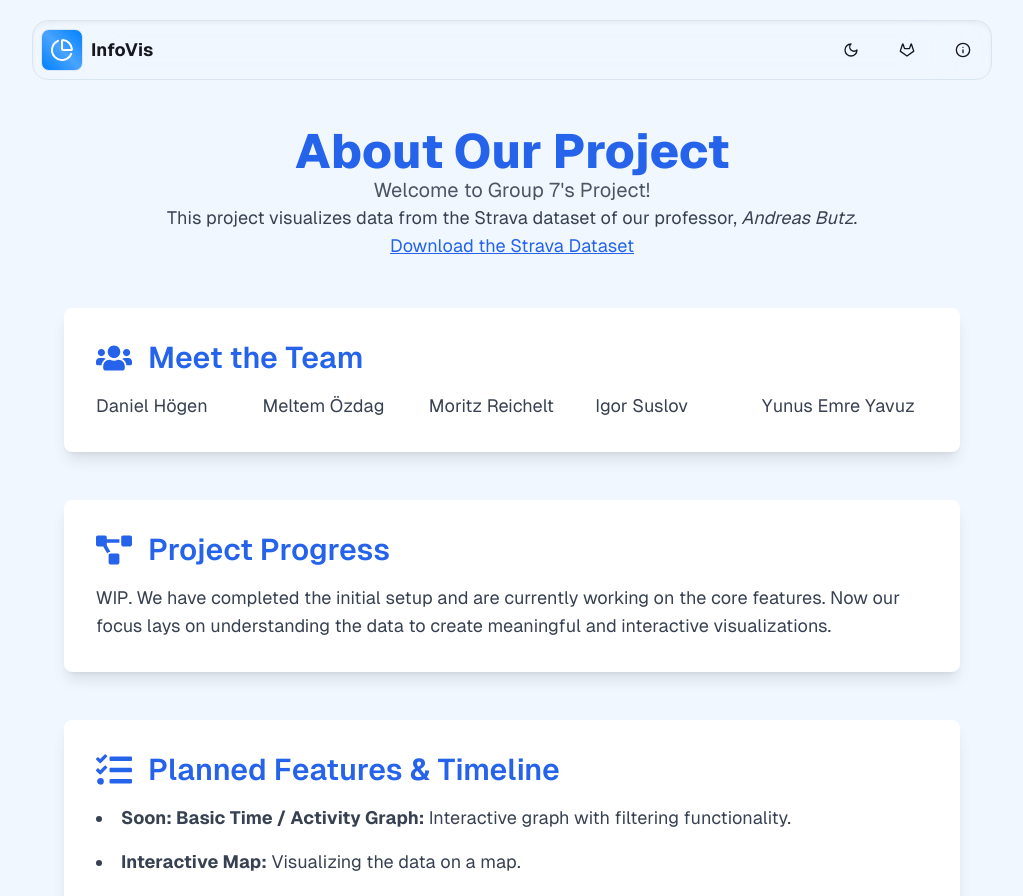
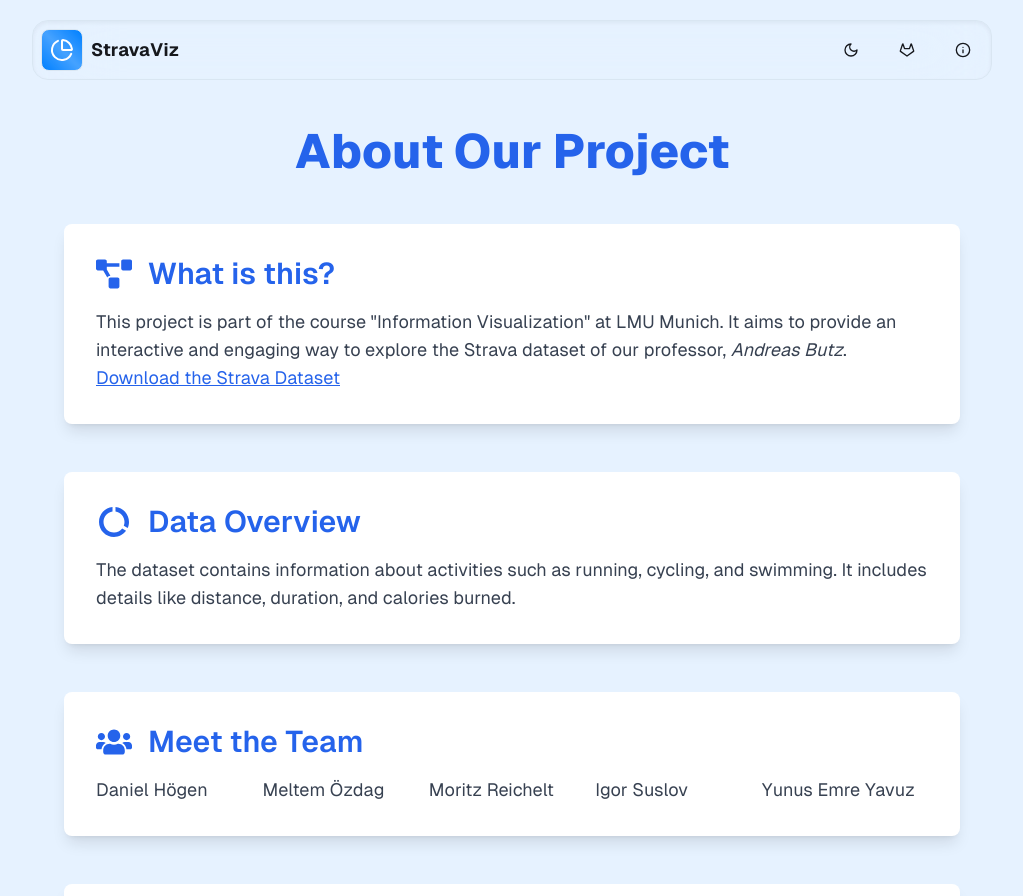
Before and after one commit to yunuseyvz/stravaviz, a Next.js app: page /about in a window 1280 px wide. Shown: the top 896 px of the page, without its empty margins (128-1151 px from the left). Built offline with nearby package versions, Linux system fonts and the light colour scheme.

Commit message:
rework about page

```diff
--- a/src/app/about/page.tsx
+++ b/src/app/about/page.tsx
@@ -11,11 +11,21 @@ export default function About() {
         <h1 className="text-5xl font-extrabold text-blue-600 dark:text-blue-400">
           About Our Project
         </h1>
-        <p className="text-xl text-gray-600 dark:text-gray-300">
-          Welcome to Group 7's Project!
-        </p>
-        <p className="text-lg text-gray-700 dark:text-gray-400">
-          This project visualizes data from the Strava dataset of our professor,
+        </BlurFade>
+      </section>
+
+      {/* About Section */}
+      <BlurFade delay={0.1} className="w-full max-w-4xl">
+      <section className="w-full max-w-4xl bg-white dark:bg-gray-800 shadow-lg rounded-lg p-8 space-y-4">
+        <div className="flex items-center space-x-4">
+          <FaProjectDiagram className="text-4xl text-blue-600 dark:text-blue-400" />
+          <h2 className="text-3xl font-semibold text-blue-600 dark:text-blue-400">
+            What is this?
+          </h2>
+        </div>
+        <p className="text-lg text-gray-700 dark:text-gray-300">
+          This project is part of the course "Information Visualization" at LMU Munich.
+          It aims to provide an interactive and engaging way to explore the Strava dataset of our professor,
           <span className="italic"> Andreas Butz</span>.
         </p>
         <a
@@ -26,11 +36,27 @@ export default function About() {
         >
           Download the Strava Dataset
         </a>
-        </BlurFade>
       </section>
+      </BlurFade>
+
+      {/* Data Section */}
+      <BlurFade delay={0.2} className="w-full max-w-4xl">
+      <section className="w-full max-w-4xl bg-white dark:bg-gray-800 shadow-lg rounded-lg p-8 space-y-4">
+        <div className="flex items-center space-x-4">
+          <MdDataUsage className="text-4xl text-blue-600 dark:text-blue-400" />
+          <h2 className="text-3xl font-semibold text-blue-600 dark:text-blue-400">
+            Data Overview
+          </h2>
+        </div>
+        <p className="text-lg text-gray-700 dark:text-gray-300">
+          The dataset contains information about activities such as running, cycling,
+          and swimming. It includes details like distance, duration, and calories burned.
+        </p>
+      </section>
+      </BlurFade>
 
        {/* Team Section */}
-       <BlurFade delay={0.1} className="w-full max-w-4xl">
+       <BlurFade delay={0.3} className="w-full max-w-4xl">
        <section className="w-full max-w-4xl bg-white dark:bg-gray-800 shadow-lg rounded-lg p-8 space-y-4">
         <div className="flex items-center space-x-4">
           <FaUsers className="text-4xl text-blue-600 dark:text-blue-400" />
@@ -48,44 +74,27 @@ export default function About() {
       </section>
       </BlurFade>
 
-      {/* Project Progress Section */}
-      <BlurFade delay={0.2} className="w-full max-w-4xl">
-      <section className="w-full max-w-4xl bg-white dark:bg-gray-800 shadow-lg rounded-lg p-8 space-y-4">
-        <div className="flex items-center space-x-4">
-          <FaProjectDiagram className="text-4xl text-blue-600 dark:text-blue-400" />
-          <h2 className="text-3xl font-semibold text-blue-600 dark:text-blue-400">
-            Project Progress
-          </h2>
-        </div>
-        <p className="text-lg text-gray-700 dark:text-gray-300">
-          WIP. We have completed the initial setup and are currently working on the core features.
-          Now our focus lays on understanding the data to create meaningful and interactive visualizations.
-        </p>
-      </section>
-      </BlurFade>
-
       {/* Features Section */}
-      <BlurFade delay={0.3} className="w-full max-w-4xl">
+      <BlurFade delay={0.4} className="w-full max-w-4xl">
       <section className= "bg-white dark:bg-gray-800 shadow-lg rounded-lg p-8 space-y-4">
         <div className="flex items-center space-x-4">
           <FaTasks className="text-4xl text-blue-600 dark:text-blue-400" />
           <h2 className="text-3xl font-semibold text-blue-600 dark:text-blue-400">
-            Planned Features & Timeline
+            Features
           </h2>
         </div>
         <ul className="list-disc list-inside space-y-4 text-lg text-gray-700 dark:text-gray-300">
+        <li>
+            <strong>Dataset Selection:</strong> Choose between different datasets. Upload your own Strava data.
+          </li>
           <li>
-            <strong>Soon: Basic Time / Activity Graph:</strong> Interactive graph
-            with filtering functionality.
+            <strong>Activity Calendar:</strong> Track the fitness data through time.
+          </li>
+          <li>
+            <strong>Distance Over Time:</strong> Monthly distance achievements.
           </li>
           <li>
             <strong>Interactive Map:</strong> Visualizing the data on a map.
-          </li>
-          <li>
-            <strong>(Maybe) 3D Globe:</strong> An Interactive Activity Map.
-          </li>
-          <li>
-            <strong>...and more</strong>
           </li>
         </ul>
       </section>
--- a/src/app/globals.css
+++ b/src/app/globals.css
@@ -15,7 +15,7 @@ body {
 
 @layer base {
   :root {
-    --background: 210 100% 97%;
+    --background: 210 100% 95%;
     --foreground: 220 15% 10%;
 
     --card: 0 0% 100%;
--- a/src/components/navbar.tsx
+++ b/src/components/navbar.tsx
@@ -36,7 +36,7 @@ export const Navbar = () => {
         <div className="bg-gradient-to-tr from-primary via-primary/70 to-primary rounded-lg p-2 border border-secondary">
           <PieChart className="w-6 h-6 text-white" />
         </div>
-        <span className="ml-2">InfoVis</span>
+        <span className="ml-2">StravaViz</span>
       </Link>
 
       {/* Center Section: ProfileSelector (Desktop) */}
```
